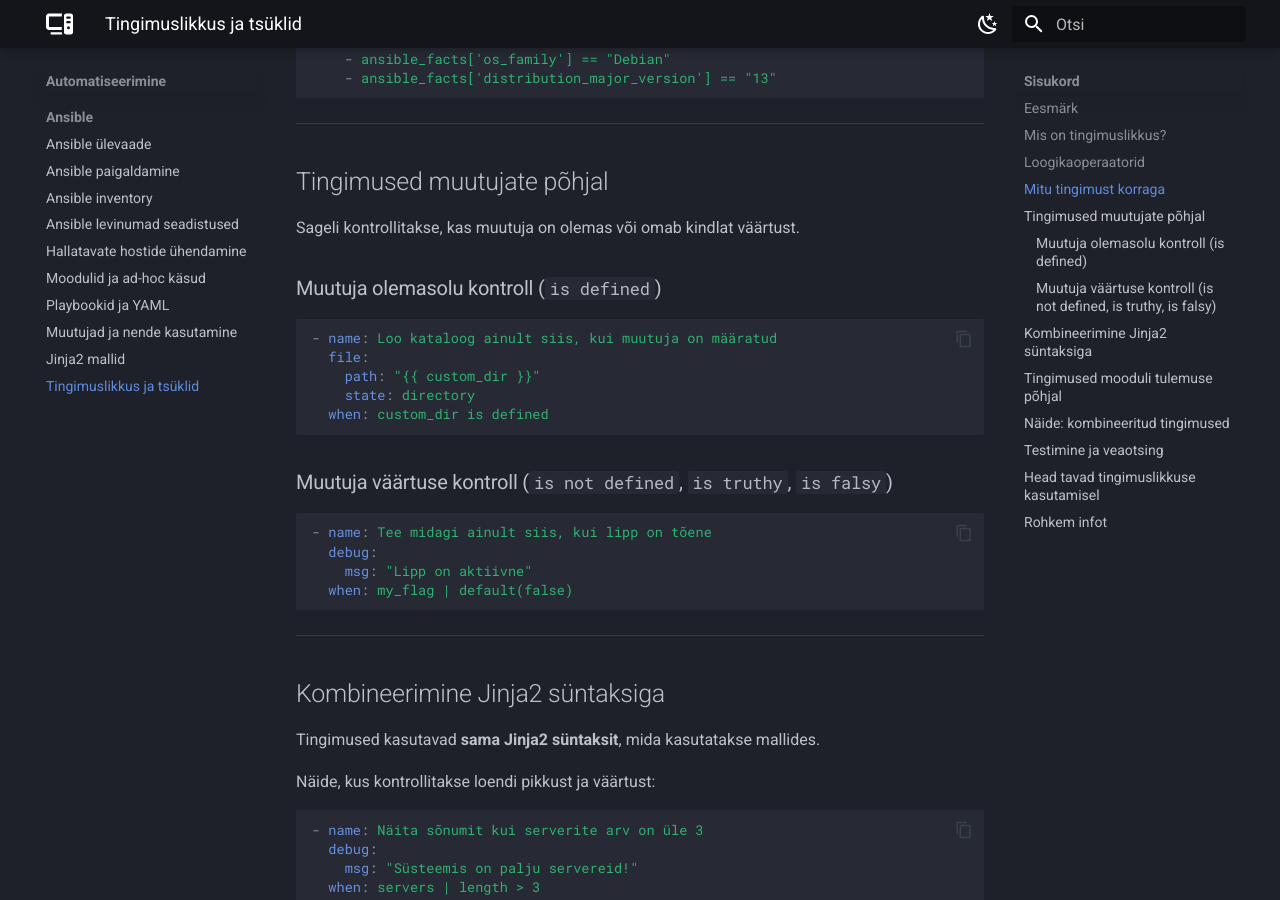
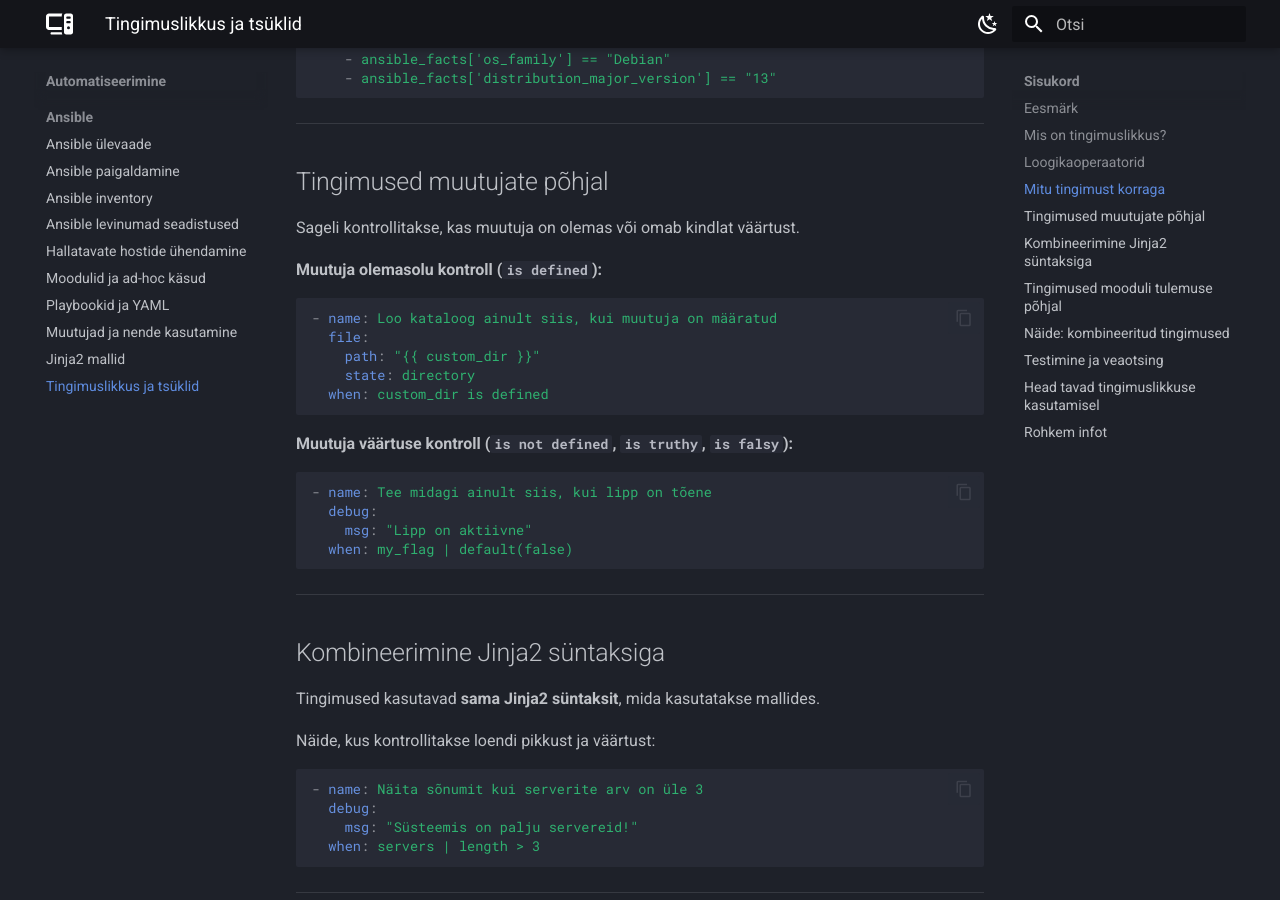
Before and after one commit to priitpaap/priitpaap.github.io, an MkDocs documentation site: the page built from docs/ansible/ansibleconditionals.md, in a window 1280 px wide and 900 px high, scrolled down 1959 px. Built offline with MkDocs 1.6.1 and Material for MkDocs 9.7.7, drawn with Linux system fonts in a browser that asks for light colours.

Commit message:
Update ansibleconditionals.md

````diff
--- a/docs/ansible/ansibleconditionals.md
+++ b/docs/ansible/ansibleconditionals.md
@@ -79,7 +79,7 @@ Tingimusi saab määrata ka nimekirjana. Kõik tingimused peavad siis olema tõe
 
 Sageli kontrollitakse, kas muutuja on olemas või omab kindlat väärtust.
 
-### Muutuja olemasolu kontroll (`is defined`)
+**Muutuja olemasolu kontroll (`is defined`):**
 
 ```yaml
 - name: Loo kataloog ainult siis, kui muutuja on määratud
@@ -89,7 +89,7 @@ Sageli kontrollitakse, kas muutuja on olemas või omab kindlat väärtust.
   when: custom_dir is defined
 ```
 
-### Muutuja väärtuse kontroll (`is not defined`, `is truthy`, `is falsy`)
+**Muutuja väärtuse kontroll (`is not defined`, `is truthy`, `is falsy`):**
 
 ```yaml
 - name: Tee midagi ainult siis, kui lipp on tõene
````
